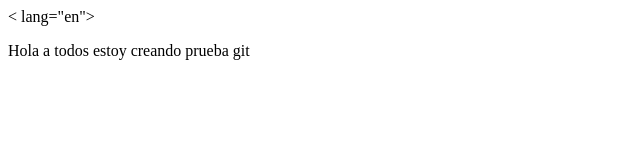
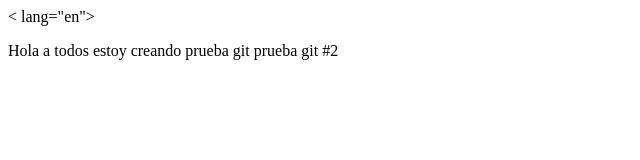
Before and after one commit to JulioAlb54/projectDemoCursoPrework, a plain HTML site: page index.html in a window 1280 px wide. Shown: the full height of the page, 0-640 px from the left. Drawn offline with Linux system fonts and the light colour scheme.

Commit message:
texto de linea gregado

```diff
--- a/index.html
+++ b/index.html
@@ -11,5 +11,6 @@
        Hola a todos
        estoy creando
        prueba git
+       prueba git #2
    </p>
 </body>
```
